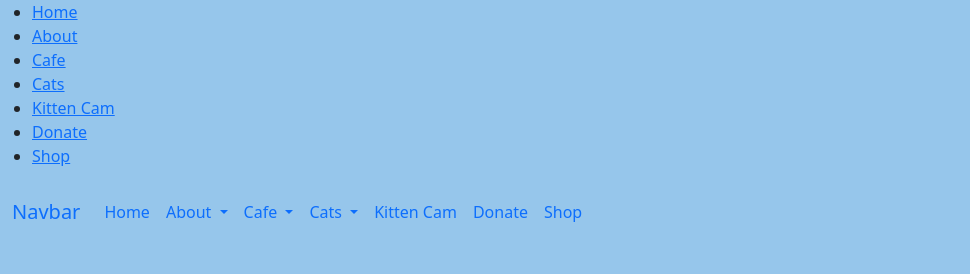
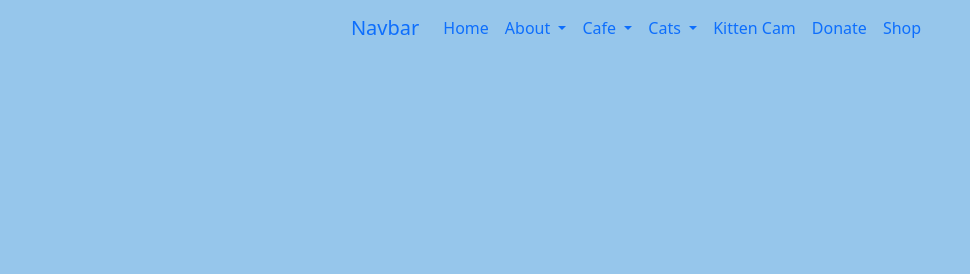
Before and after one commit to sidrathabib/Cards-But-Better, a website: page index.html in a window 1280 px wide. Shown: the top 274 px of the page, without its empty margins (0-970 px from the left). Drawn offline with nearby package versions, Linux system fonts and the light colour scheme.

```diff
--- a/index.html
+++ b/index.html
@@ -16,20 +16,6 @@
   </head>
   <body>
 
-
-    <div class="main-header">
-      <nav>
-        <ul>
-          <li><a href="../../components/home.html">Home</a></li>
-          <li><a href="../../components/about.html">About</a></li> <!--dropDown-->
-          <li><a href="../../components/cafe.html">Cafe</a></li> <!--dropDown-->
-          <li><a href="../../components/cats.html">Cats</a></li> <!--dropDown-->
-          <li><a href="../../components/kitten-cam.html">Kitten Cam</a></li>
-          <li><a href="../../components/donate.html">Donate</a></li>
-          <li><a href="../../components/shop.html">Shop</a></li>
-        </ul>
-      </nav>
-    </div>
 
     <nav class="navbar navbar-expand-lg bg-body-tertiary">
       <div class="container-fluid">
--- a/style.css
+++ b/style.css
@@ -2,6 +2,8 @@
     background-color: rgb(150, 198, 235);
     margin: 0px;
     height: 100vh;
+    display: grid;
+    place-items: center;
   }
 
 /* index css */
```
Also changed, not shown: README.md.
